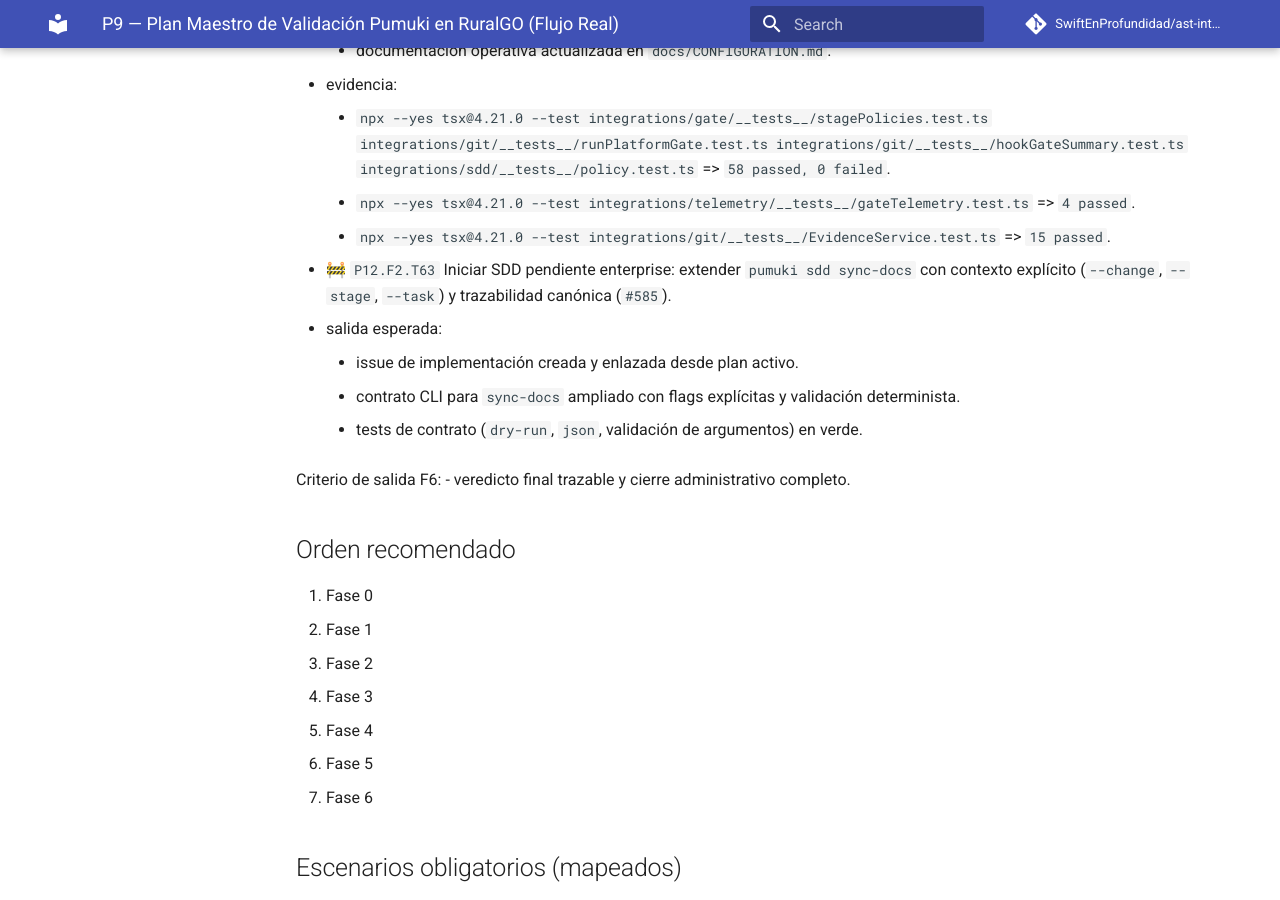
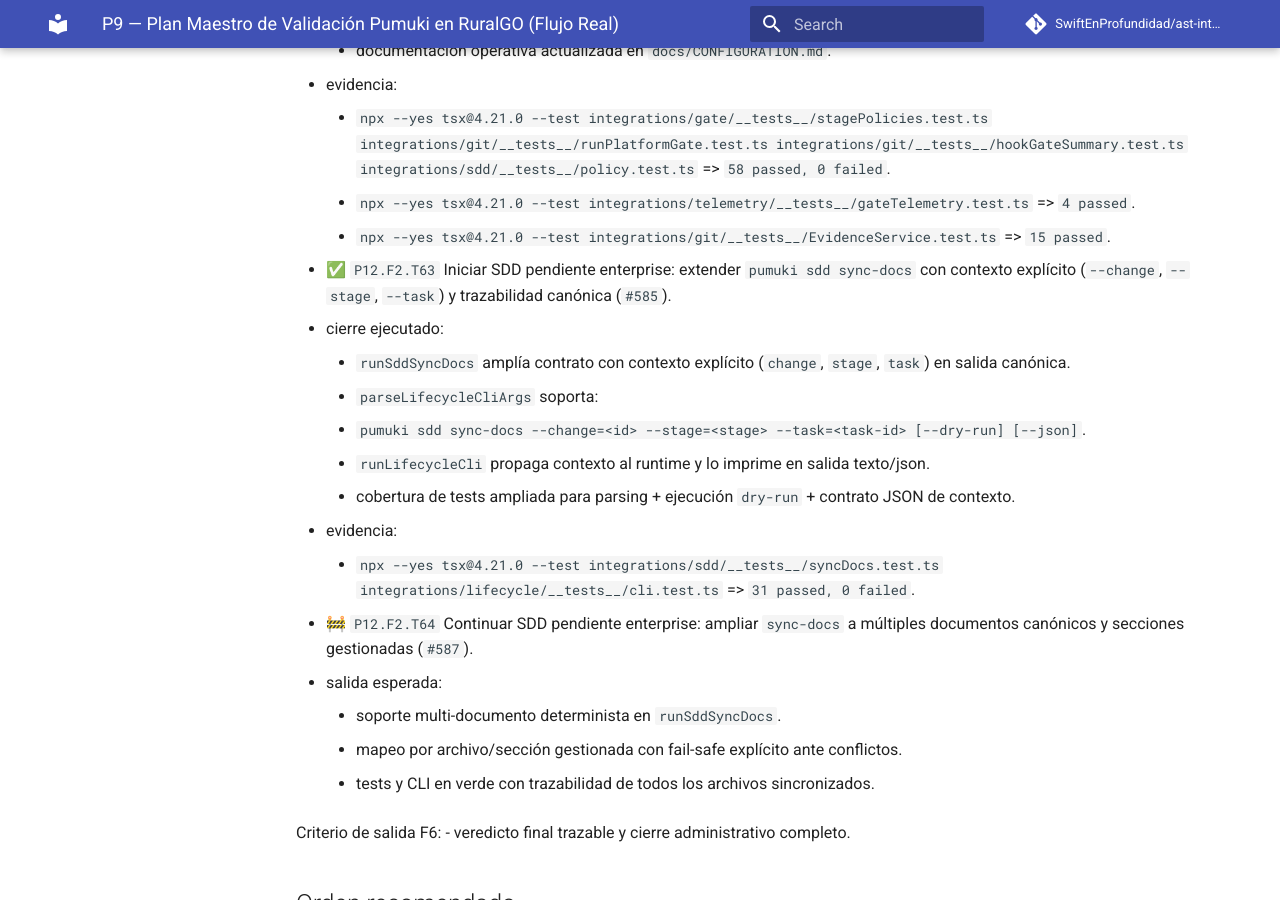
Before and after one commit to SwiftEnProfundidad/ast-intelligence-hooks, an MkDocs documentation site: the page built from docs/seguimiento-completo-validacion-ruralgo-03-03-2026.md, in a window 1280 px wide and 900 px high, scrolled down 67221 px. Built offline with MkDocs 1.6.1 and Material for MkDocs 9.7.7, drawn with Linux system fonts in a browser that asks for light colours; comment, search, counter and statistics services are not loaded.

Commit message:
docs(tracking): close T63 and activate T64 (#587)

```diff
--- a/docs/seguimiento-completo-validacion-ruralgo-03-03-2026.md
+++ b/docs/seguimiento-completo-validacion-ruralgo-03-03-2026.md
@@ -1874,11 +1874,21 @@ Criterio de salida F5:
     - `npx --yes tsx@4.21.0 --test integrations/telemetry/__tests__/gateTelemetry.test.ts` => `4 passed`.
     - `npx --yes tsx@4.21.0 --test integrations/git/__tests__/EvidenceService.test.ts` => `15 passed`.
 
-- 🚧 `P12.F2.T63` Iniciar SDD pendiente enterprise: extender `pumuki sdd sync-docs` con contexto explícito (`--change`, `--stage`, `--task`) y trazabilidad canónica (`#585`).
+- ✅ `P12.F2.T63` Iniciar SDD pendiente enterprise: extender `pumuki sdd sync-docs` con contexto explícito (`--change`, `--stage`, `--task`) y trazabilidad canónica (`#585`).
+  - cierre ejecutado:
+    - `runSddSyncDocs` amplía contrato con contexto explícito (`change`, `stage`, `task`) en salida canónica.
+    - `parseLifecycleCliArgs` soporta:
+      - `pumuki sdd sync-docs --change=<id> --stage=<stage> --task=<task-id> [--dry-run] [--json]`.
+    - `runLifecycleCli` propaga contexto al runtime y lo imprime en salida texto/json.
+    - cobertura de tests ampliada para parsing + ejecución `dry-run` + contrato JSON de contexto.
+  - evidencia:
+    - `npx --yes tsx@4.21.0 --test integrations/sdd/__tests__/syncDocs.test.ts integrations/lifecycle/__tests__/cli.test.ts` => `31 passed, 0 failed`.
+
+- 🚧 `P12.F2.T64` Continuar SDD pendiente enterprise: ampliar `sync-docs` a múltiples documentos canónicos y secciones gestionadas (`#587`).
   - salida esperada:
-    - issue de implementación creada y enlazada desde plan activo.
-    - contrato CLI para `sync-docs` ampliado con flags explícitas y validación determinista.
-    - tests de contrato (`dry-run`, `json`, validación de argumentos) en verde.
+    - soporte multi-documento determinista en `runSddSyncDocs`.
+    - mapeo por archivo/sección gestionada con fail-safe explícito ante conflictos.
+    - tests y CLI en verde con trazabilidad de todos los archivos sincronizados.
 
 Criterio de salida F6:
 - veredicto final trazable y cierre administrativo completo.
```
Also changed, not shown: docs/registro-maestro-de-seguimiento.md (+2 -2 lines).
